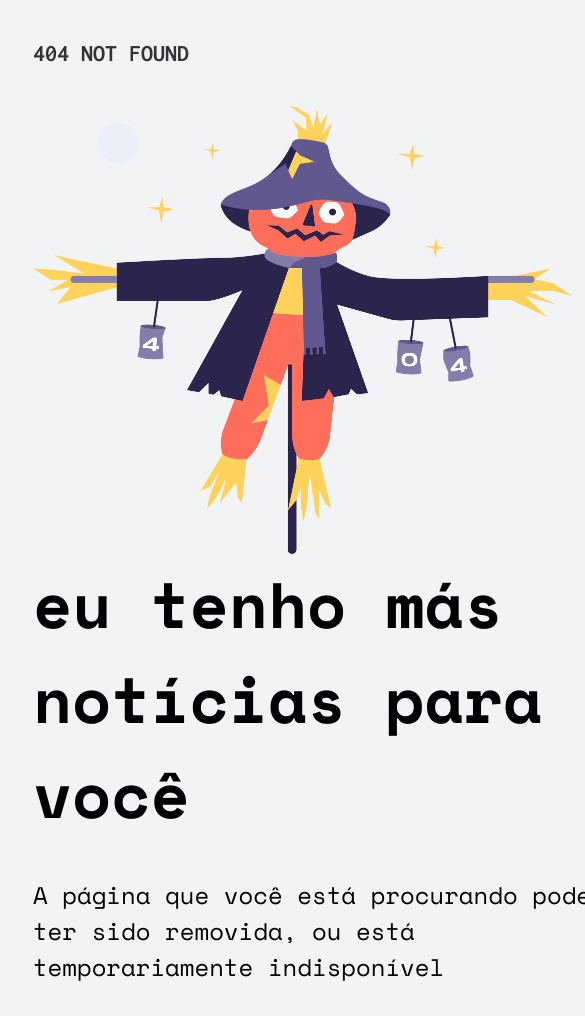
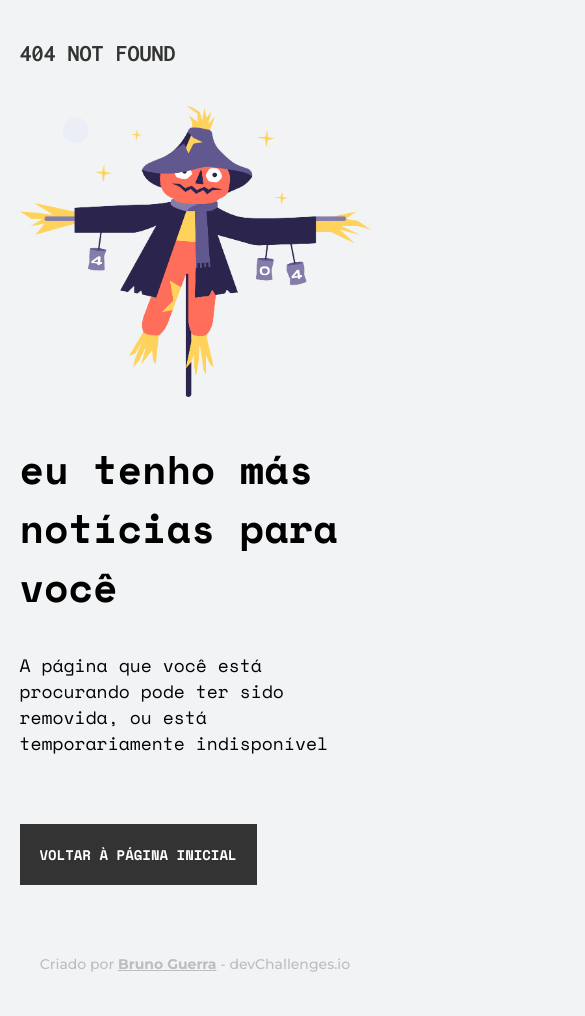
Before and after one commit to brunorguerra/404-page-not-found, a plain HTML site: page index.html in a window 390 px wide. Shown: the top 1016 px of the page, 585 px wide, since content can reach past the window. Drawn offline with nearby package versions, Linux system fonts and the light colour scheme.

Commit message:
edited head and align items in body

```diff
--- a/css/style.css
+++ b/css/style.css
@@ -13,17 +13,12 @@ header h1 {
 /* Main */
 main {
     grid-area: main;
+    display: grid;
+    grid-template-columns: 1fr 1fr;
+
+    place-items: center;
 
     margin: 0 auto;
-
-
-}
-main .content-container{
-    display: flex;
-    flex-flow: row nowrap;
-
-    align-items: center;
-    justify-content: space-between;
 }
 
 main .bg-img {
@@ -31,6 +26,7 @@ main .bg-img {
 }
 main .bg-img img {
     max-width: 54rem;
+    width: 100%;
 }
 
 main #content {
@@ -47,6 +43,8 @@ main #content p {
     font-size: 2.4rem;
     font-family: 'Space Mono', monospace;
     font-weight: 400;
+
+    max-width: 45rem;
 }
 main #content a {
     background: var(--black);
@@ -77,6 +75,7 @@ footer {
     padding: 9rem 0 4rem;
 }
 footer p {
+    text-align: center;
 
     color: var(--footer);
 
@@ -104,7 +103,22 @@ footer p > a:hover {
         "main"
         "footer";
     }
-    main .content-container {
-        flex-wrap: wrap;
+    main {
+        grid-template-columns: 1fr;
+    }
+    main .bg-img {
+        margin-right: 0;
+        margin-bottom: 4rem;
     }
 }
+@media (max-width: 590px) {
+    main #content h2 {
+        font-size: 4rem;
+    }
+    main #content p {
+        font-size: 1.8rem;
+    }
+    main #content a {
+        padding: 2rem;
+    }
+}
--- a/index.html
+++ b/index.html
@@ -3,7 +3,7 @@
 <head>
     <meta charset="UTF-8">
     <meta http-equiv="X-UA-Compatible" content="IE=edge">
-    <meta name="viewport" content="width=device-width, initial-scale=1.0">
+    <meta name="viewport" content="width=device-width, initial-scale=1.0, maximum-scale=1.0, user-scalable=no">
     <title>404 - page-not-found</title>
 
     <!-- FAVICON -->
@@ -24,7 +24,6 @@
     </header>
 
     <main id="container">
-        <div class="content-container">
             <section class="bg-img">
                 <img src="/assets/Scarecrow.png" alt="Espantalho 404 not found">
             </section>
@@ -46,7 +45,6 @@
                     </a>
                 </div>
             </section>
-        </div>
     </main>
 
     <footer id="container">
```
